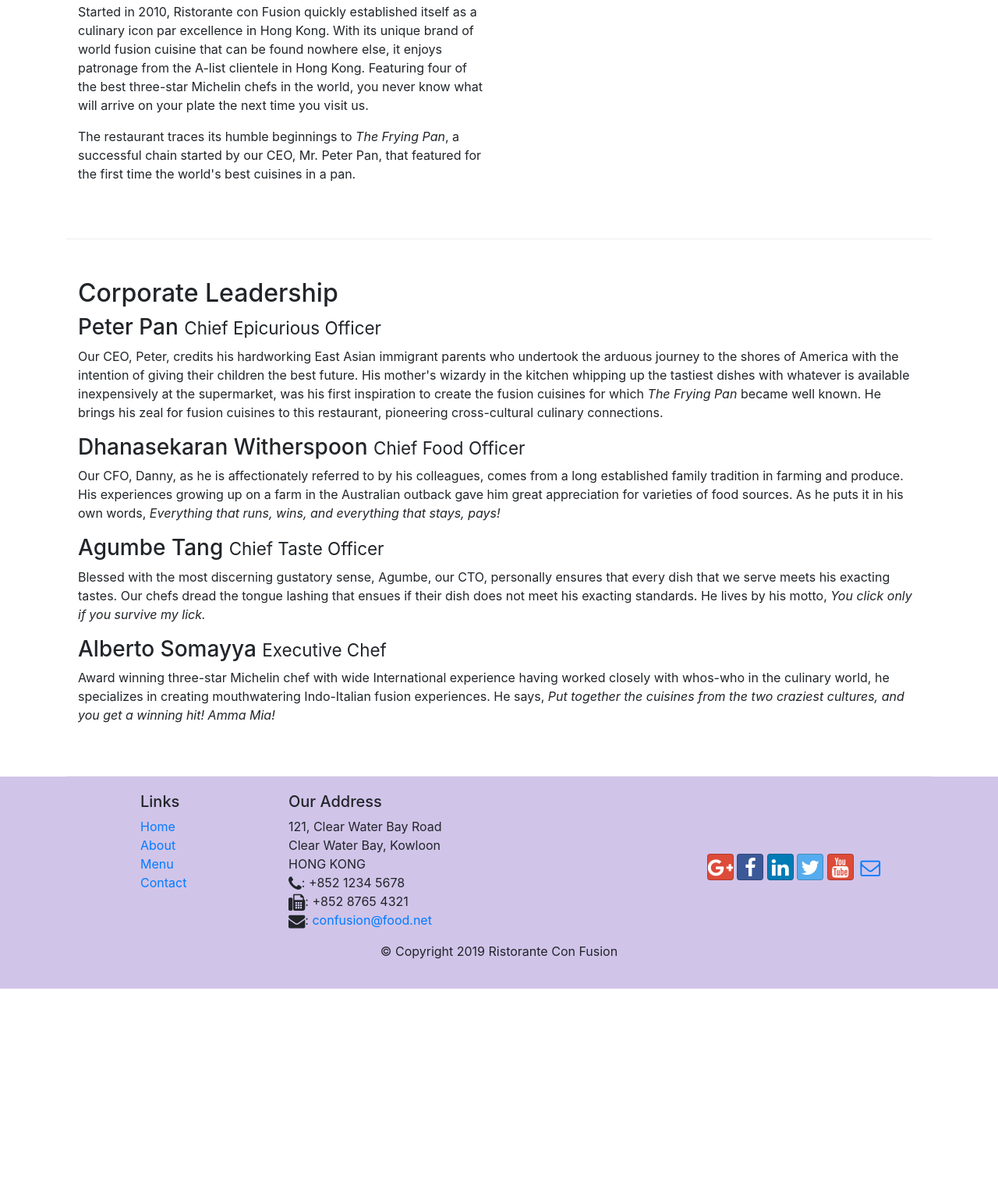
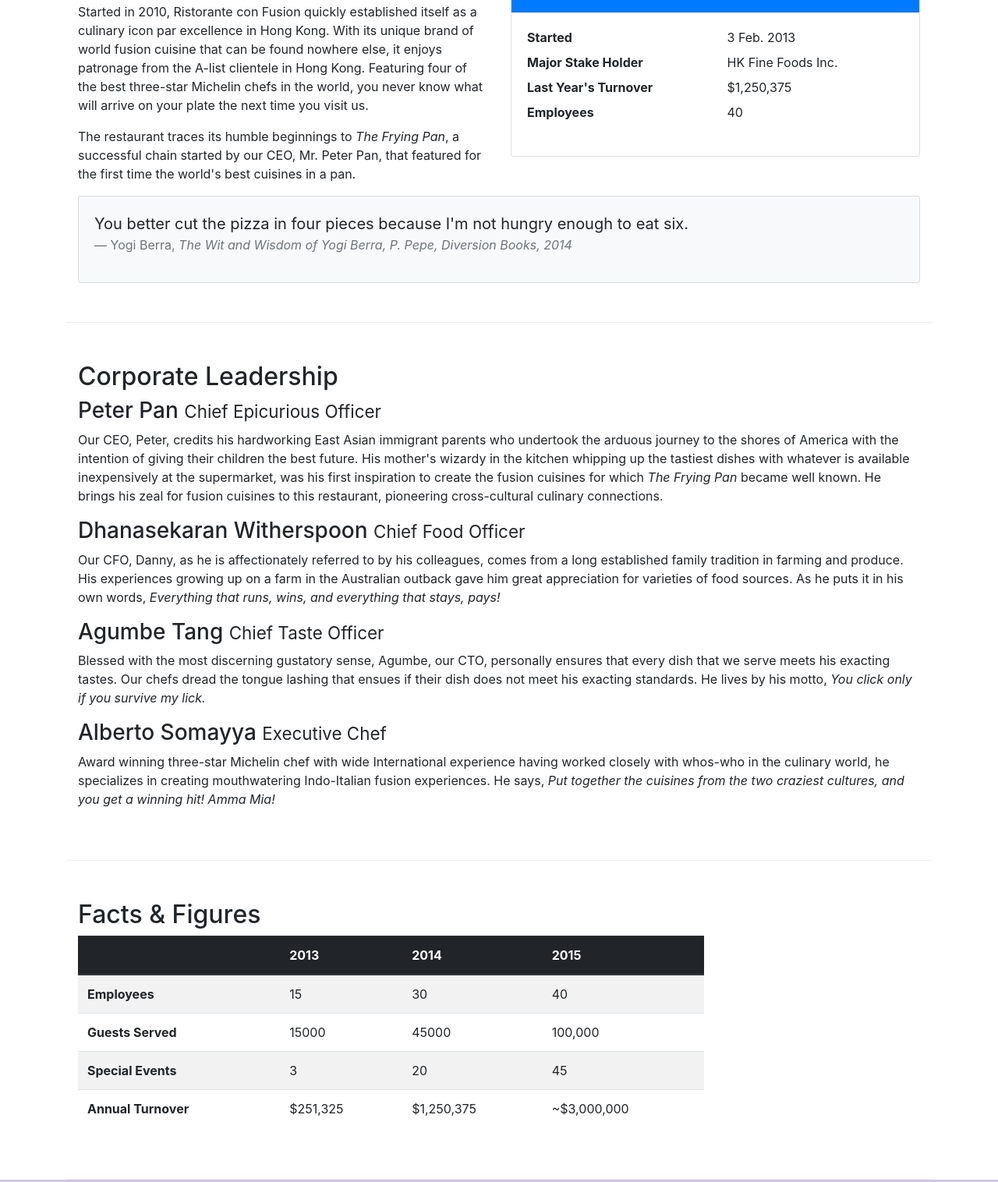
Before and after one commit to vl-i-demidov/coursera-bootstrap4, a website: page conFusion/aboutus.html in a window 1280 px wide. Shown: the part 558-2074 px from the top of the page at 78% size. Before the commit the page ends 1826 px from the top, so only its background shows below. Drawn offline with nearby package versions, Linux system fonts and the light colour scheme.

Commit message:
Tables and Cards

```diff
--- a/conFusion/aboutus.html
+++ b/conFusion/aboutus.html
@@ -24,10 +24,14 @@
             <a class="navbar-brand" href="./index.html">Ristorante Con Fusion</a>
             <div id="Navbar" class="collapse navbar-collapse">
                 <ul class="navbar-nav mr-auto">
-                    <li class="nav-item"><a class="nav-link" href="./index.html"><span class="fa fa-home fa-lg"></span> Home</a></li>
-                    <li class="nav-item active"><a class="nav-link" href="#"><span class="fa fa-info fa-lg"></span> About</a></li>
-                    <li class="nav-item"><a class="nav-link" href="#"><span class="fa fa-list fa-lg"></span> Menu</a></li>
-                    <li class="nav-item"><a class="nav-link" href="./contactus.html"><span class="fa fa-address-card fa-lg"></span> Contact</a></li>
+                    <li class="nav-item"><a class="nav-link" href="./index.html"><span class="fa fa-home fa-lg"></span>
+                            Home</a></li>
+                    <li class="nav-item active"><a class="nav-link" href="#"><span class="fa fa-info fa-lg"></span>
+                            About</a></li>
+                    <li class="nav-item"><a class="nav-link" href="#"><span class="fa fa-list fa-lg"></span> Menu</a>
+                    </li>
+                    <li class="nav-item"><a class="nav-link" href="./contactus.html"><span
+                                class="fa fa-address-card fa-lg"></span> Contact</a></li>
                 </ul>
             </div>
         </div>
@@ -69,7 +73,34 @@
                 <p>The restaurant traces its humble beginnings to <em>The Frying Pan</em>, a successful chain started by
                     our CEO, Mr. Peter Pan, that featured for the first time the world's best cuisines in a pan.</p>
             </div>
-            <div class="col col-sm">
+            <div class="col col-sm-6">
+                <div class="card">
+                    <h3 class="card-header bg-primary text-white">Facts At a Glance</h3>
+                    <div class="card-body">
+                        <dl class="row">
+                            <dt class="col-6">Started</dt>
+                            <dd class="col-6">3 Feb. 2013</dd>
+                            <dt class="col-6">Major Stake Holder</dt>
+                            <dd class="col-6">HK Fine Foods Inc.</dd>
+                            <dt class="col-6">Last Year's Turnover</dt>
+                            <dd class="col-6">$1,250,375</dd>
+                            <dt class="col-6">Employees</dt>
+                            <dd class="col-6">40</dd>
+                        </dl>
+                    </div>
+                </div>
+            </div>
+            <div class="col-12">
+                <div class="card card-body bg-light">
+                    <blockquote class="blockquote">
+                        <p class="mb-0">You better cut the pizza in four pieces because
+                            I'm not hungry enough to eat six.</p>
+                        <footer class="blockquote-footer">Yogi Berra, <cite title="Source Title">The Wit and Wisdom of
+                                Yogi Berra,
+                                P. Pepe, Diversion Books, 2014</cite></footer>
+                    </blockquote>
+
+                </div>
             </div>
         </div>
 
@@ -105,7 +136,49 @@
                         winning hit! Amma Mia!</em></p>
             </div>
         </div>
-
+        <div class="row row-content">
+            <div class="col-12 col-sm-9">
+                <h2>Facts &amp; Figures</h2>
+                <div class="table-responsive">
+                    <table class="table table-striped">
+                        <thead class="thead-dark">
+                            <tr>
+                                <th>&nbsp;</th>
+                                <th>2013</th>
+                                <th>2014</th>
+                                <th>2015</th>
+                            </tr>
+                        </thead>
+                        <tbody>
+                            <tr>
+                                <th>Employees</th>
+                                <td>15</td>
+                                <td>30</td>
+                                <td>40</td>
+                            </tr>
+                            <tr>
+                                <th>Guests Served</th>
+                                <td>15000</td>
+                                <td>45000</td>
+                                <td>100,000</td>
+                            </tr>
+                            <tr>
+                                <th>Special Events</th>
+                                <td>3</td>
+                                <td>20</td>
+                                <td>45</td>
+                            </tr>
+                            <tr>
+                                <th>Annual Turnover</th>
+                                <td>$251,325</td>
+                                <td>$1,250,375</td>
+                                <td>~$3,000,000</td>
+                            </tr>
+                        </tbody>
+                    </table>
+                </div>
+            </div>
+        </div>
     </div>
 
     <footer class="footer">
```
